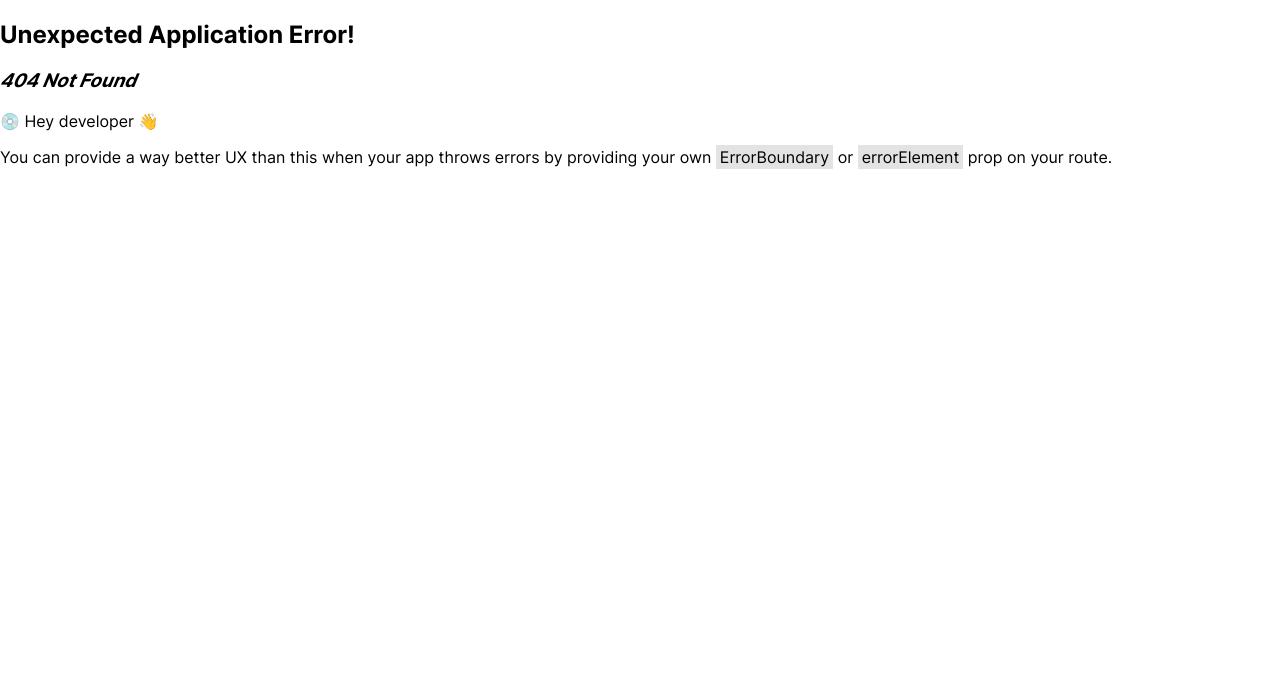
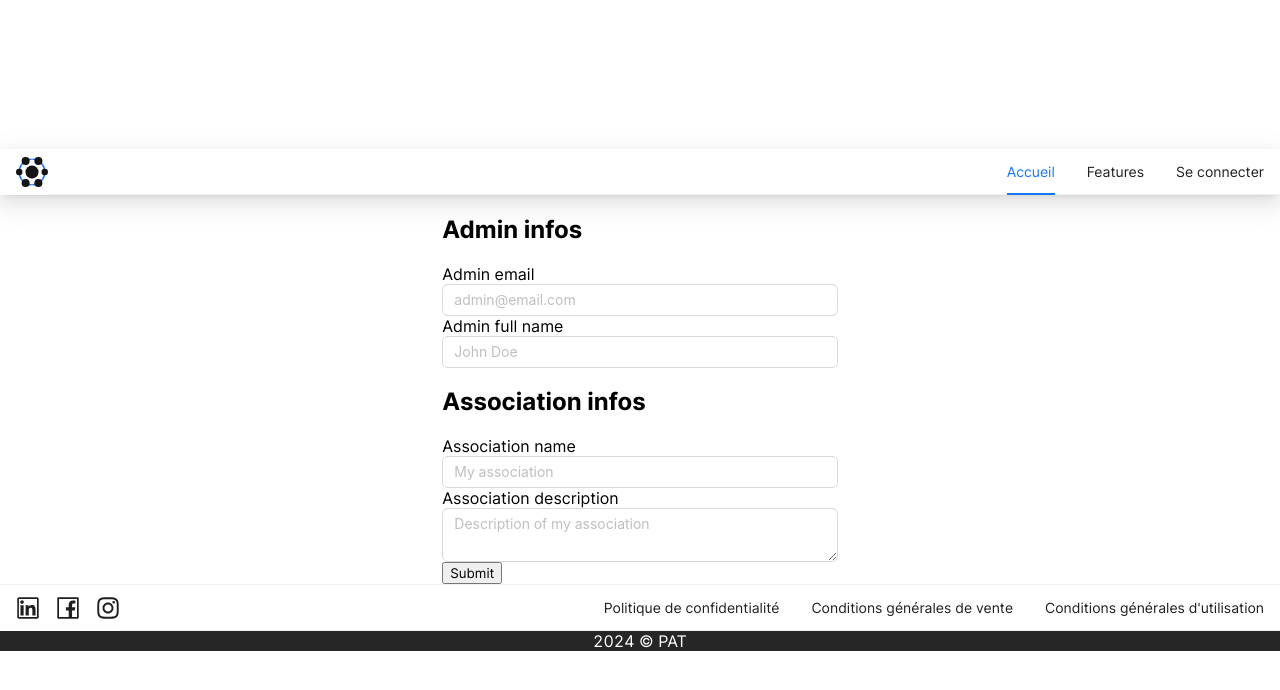
Before and after one commit to eanaellea/cause-connect-webapp, a React (Vite) app: page /create-association in a window 1280 px wide. Before the commit this address had no page. Shown: the top 690 px of the page. Built offline with nearby package versions, Linux system fonts and the light colour scheme.

Commit message:
feat(sign up): skeleton for create association page

```diff
--- a/package.json
+++ b/package.json
@@ -16,14 +16,17 @@
     "build-storybook": "storybook build"
   },
   "dependencies": {
+    "@hookform/resolvers": "^3.3.4",
     "antd": "^5.12.4",
     "classnames": "^2.3.2",
     "i18next": "^23.7.15",
     "ky": "^1.1.3",
     "react": "^18.2.0",
     "react-dom": "^18.2.0",
+    "react-hook-form": "^7.51.2",
     "react-i18next": "^14.0.0",
     "react-router-dom": "^6.20.0",
+    "zod": "^3.22.4",
     "zustand": "^4.4.7"
   },
   "devDependencies": {
--- /dev/null
+++ b/src/pages/createAssociation/CreateAssociation.tsx
@@ -0,0 +1,94 @@
+import { Input } from 'antd';
+import { Controller, SubmitHandler, useForm } from 'react-hook-form'
+import { z } from 'zod'
+import { zodResolver } from "@hookform/resolvers/zod";
+
+const createAssociationSchema = z.object({
+  admin: z.object({
+    email: z.string().email(),
+    fullName: z.string(),
+  }),
+  association: z.object({
+    name: z.string(),
+    logo: z.string().optional(),
+    description: z.string(),
+  }),
+});
+
+export const CreateAssociation = () => {
+  const { control, handleSubmit, formState: { errors } } = useForm<z.infer<typeof createAssociationSchema>>({
+    resolver: zodResolver(createAssociationSchema),
+  })
+  const onSubmit: SubmitHandler<z.infer<typeof createAssociationSchema>> = (data) => {
+    console.log('Submitting', data)
+  }
+
+  return (
+    <form onSubmit={handleSubmit(onSubmit)}>
+      <div>
+        <h2>Admin infos</h2>
+        <div>
+          <label>Admin email</label>
+          <Controller
+            name="admin.email"
+            control={control}
+            render={({ field }) => (
+              <Input
+                {...field}
+                type="email"
+                placeholder='admin@email.com'
+              />
+            )}
+          />
+          {errors.admin?.email && <span>{errors.admin.email.message}</span>}
+        </div>
+        <div>
+          <label>Admin full name</label>
+          <Controller
+            name="admin.fullName"
+            control={control}
+            render={({ field }) => (
+              <Input
+                {...field}
+                placeholder='John Doe'
+              />
+            )}
+          />
+          {errors.admin?.fullName && <span>{errors.admin.fullName.message}</span>}
+        </div>
+      </div>
+      <div>
+        <h2>Association infos</h2>
+        <div>
+          <label>Association name</label>
+          <Controller
+            name="association.name"
+            control={control}
+            render={({ field }) => (
+              <Input
+                {...field}
+                placeholder='My association'
+              />
+            )}
+          />
+          {errors.association?.name && <span>{errors.association.name.message}</span>}
+        </div>
+        <div>
+          <label>Association description</label>
+          <Controller
+            name="association.description"
+            control={control}
+            render={({ field }) => (
+              <Input.TextArea
+                {...field}
+                placeholder='Description of my association'
+              />
+            )}
+          />
+          {errors.association?.description && <span>{errors.association.description.message}</span>}
+        </div>
+      </div>
+      <input type="submit" />
+    </form>
+  )
+}
--- a/src/router.tsx
+++ b/src/router.tsx
@@ -2,6 +2,7 @@ import { createBrowserRouter } from 'react-router-dom'
 
 import { GlobalLayout } from '@/pages/globalLayout/GlobalLayout'
 import { Home } from './pages/home/Home'
+import { CreateAssociation } from './pages/createAssociation/CreateAssociation'
 
 export const router = createBrowserRouter(
   [
@@ -13,6 +14,10 @@ export const router = createBrowserRouter(
           path: '/',
           element: <Home />
         },
+        {
+          path: '/create-association',
+          element: <CreateAssociation />
+        }
       ]
     }
   ],
```
Also changed, not shown: 1 other file (tests, documents, lock files or other folders).
